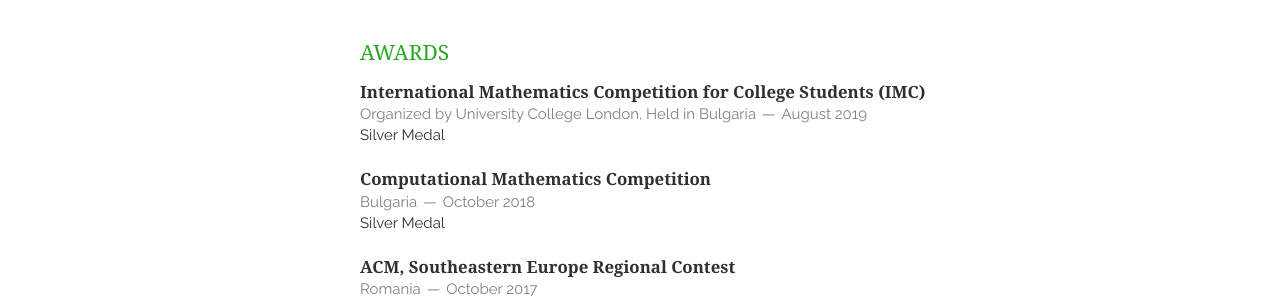
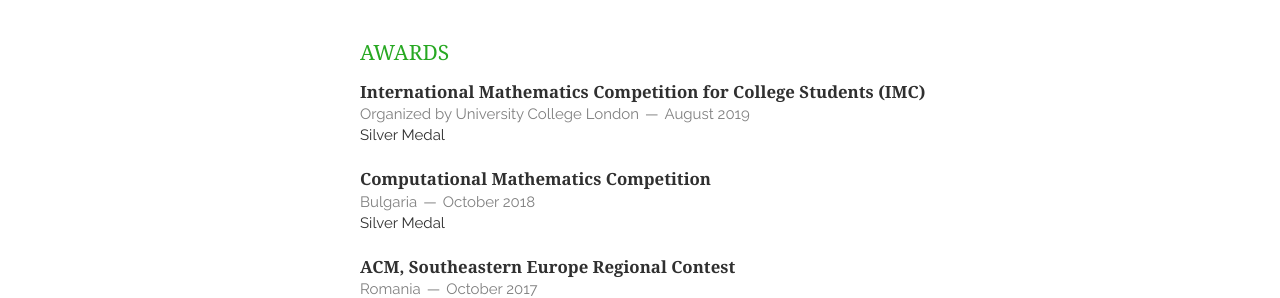
Before and after one commit to ferrocactus/ferrocactus.github.io, a Jekyll site: the page built from index.html, in a window 1280 px wide. Shown: the part 1215-1513 px from the top of the page. Built offline with Jekyll 4.4.1, drawn with Linux system fonts in a browser that asks for light colours; nearby versions of some CDN libraries; the list of posts is cut into pages by our own code.

Commit message:
removed help loc imc

```diff
--- a/_includes/awards.html
+++ b/_includes/awards.html
@@ -3,7 +3,7 @@
     <article>
         <header>
             <h1>International Mathematics Competition for College Students (IMC)</h1>
-            <span><address>Organized by University College London, Held in Bulgaria</address><time>August 2019</time></span>
+            <span><address>Organized by University College London</address><time>August 2019</time></span>
         </header>
         <p>Silver Medal</p>
     </article>
```
